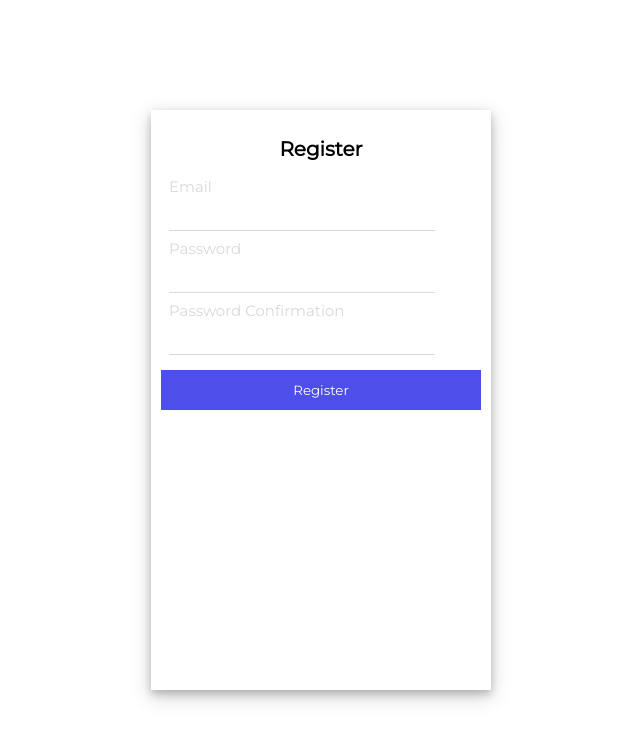
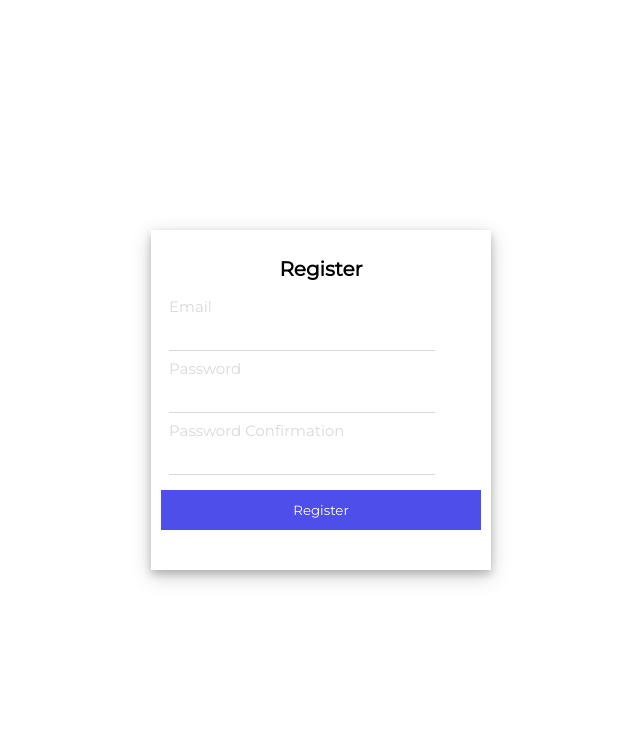
Before and after one commit to RNekoCloud/cvzn-client-dev, a React (Vite) app: page /register in a window 1280 px wide. Shown: the top 742 px of the page, without its empty margins (319-959 px from the left). Built offline with nearby package versions, Linux system fonts and the light colour scheme.

Commit message:
fix: add handler and fix its heigh

```diff
--- a/src/components/Card/Card.style.ts
+++ b/src/components/Card/Card.style.ts
@@ -10,7 +10,7 @@ export const CardContainer = styled.div`
 
 export const Card = styled.div`
     width: 25%;
-    height: 70vh;
+    min-height: 40%;
     box-shadow: 0 4px 8px 0 rgba(0, 0, 0, 0.2), 0 6px 20px 0 rgba(0, 0, 0, 0.19);
     padding: 10px;
 `
--- a/src/routes/Register.tsx
+++ b/src/routes/Register.tsx
@@ -2,6 +2,10 @@ import { CardContainer, Card, CardTitle } from "../components/Card/Card.style"
 import { Button } from "../components/Button/Button.style"
 
 const Register = () => {
+    const handler = () => {
+        console.log("yeaaa")
+    }
+
     return (
         <>
             <CardContainer>
@@ -13,7 +17,7 @@ const Register = () => {
                     <input type="password" className="form__input" />
                     <label htmlFor="" className="form__label">Password Confirmation</label>
                     <input type="password" className="form__input" />
-                    <Button>Register</Button>
+                    <Button onClick={handler}>Register</Button>
                 </Card>
             </CardContainer>
         </>
```
